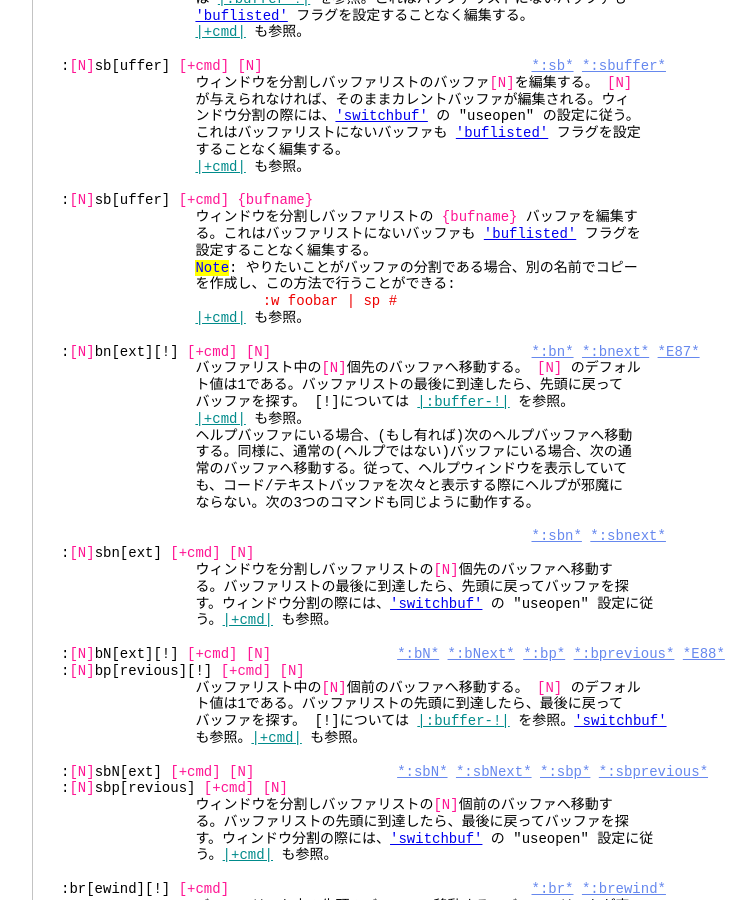
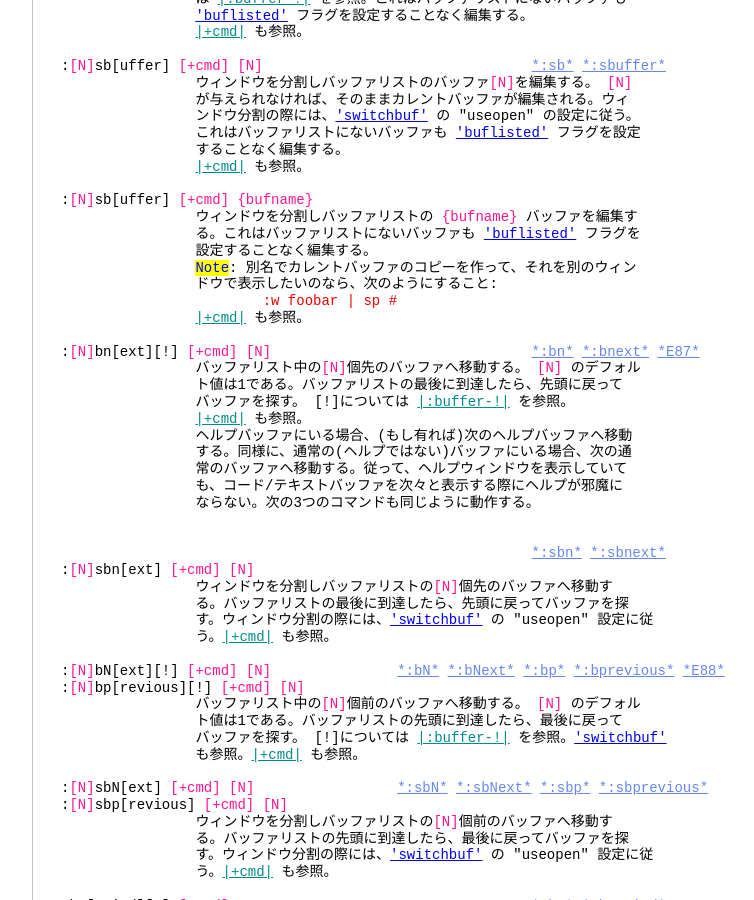
Before and after one commit to vim-jp/vimdoc-ja, a Jekyll site: the page built from windows.html, in a window 1280 px wide and 900 px high, scrolled down 18252 px. Shown: the whole window, without its empty margins (340-1094 px from the left). Built offline with Jekyll 4.4.1, drawn with Linux system fonts in a browser that asks for light colours; nearby versions of some CDN libraries; Markdown is read by kramdown in place of the engine named in the settings; comment, search, counter and statistics services are not loaded.

Commit message:
Deployed vim-jp/vimdoc-ja@3f8fcecf5f0b2161f9221d4a6de6440fb716a81a by ixeris.kaoriya.net

```diff
--- a/windows.html
+++ b/windows.html
@@ -1093,8 +1093,8 @@ z<span class="Special">{nr}&lt;CR&gt;</span>&nbsp;&nbsp;&nbsp;&nbsp;&nbsp;&nbsp;
 &nbsp;&nbsp;&nbsp;&nbsp;&nbsp;&nbsp;&nbsp;&nbsp;&nbsp;&nbsp;&nbsp;&nbsp;&nbsp;&nbsp;&nbsp;&nbsp;ウィンドウを分割しバッファリストの&nbsp;<span class="Special">{bufname}</span>&nbsp;バッファを編集す<br>
 &nbsp;&nbsp;&nbsp;&nbsp;&nbsp;&nbsp;&nbsp;&nbsp;&nbsp;&nbsp;&nbsp;&nbsp;&nbsp;&nbsp;&nbsp;&nbsp;る。これはバッファリストにないバッファも&nbsp;<a class="Type" href="options.html#'buflisted'">'buflisted'</a>&nbsp;フラグを<br>
 &nbsp;&nbsp;&nbsp;&nbsp;&nbsp;&nbsp;&nbsp;&nbsp;&nbsp;&nbsp;&nbsp;&nbsp;&nbsp;&nbsp;&nbsp;&nbsp;設定することなく編集する。<br>
-&nbsp;&nbsp;&nbsp;&nbsp;&nbsp;&nbsp;&nbsp;&nbsp;&nbsp;&nbsp;&nbsp;&nbsp;&nbsp;&nbsp;&nbsp;&nbsp;<span class="Todo">Note</span>: やりたいことがバッファの分割である場合、別の名前でコピー<br>
-&nbsp;&nbsp;&nbsp;&nbsp;&nbsp;&nbsp;&nbsp;&nbsp;&nbsp;&nbsp;&nbsp;&nbsp;&nbsp;&nbsp;&nbsp;&nbsp;を作成し、この方法で行うことができる:<br>
+&nbsp;&nbsp;&nbsp;&nbsp;&nbsp;&nbsp;&nbsp;&nbsp;&nbsp;&nbsp;&nbsp;&nbsp;&nbsp;&nbsp;&nbsp;&nbsp;<span class="Todo">Note</span>: 別名でカレントバッファのコピーを作って、それを別のウィン<br>
+&nbsp;&nbsp;&nbsp;&nbsp;&nbsp;&nbsp;&nbsp;&nbsp;&nbsp;&nbsp;&nbsp;&nbsp;&nbsp;&nbsp;&nbsp;&nbsp;ドウで表示したいのなら、次のようにすること:<br>
 <div class="helpExample">&nbsp;&nbsp;&nbsp;&nbsp;&nbsp;&nbsp;&nbsp;&nbsp;&nbsp;&nbsp;&nbsp;&nbsp;&nbsp;&nbsp;&nbsp;&nbsp;&nbsp;&nbsp;&nbsp;&nbsp;&nbsp;&nbsp;&nbsp;&nbsp;:w foobar | sp #</div>
 &nbsp;&nbsp;&nbsp;&nbsp;&nbsp;&nbsp;&nbsp;&nbsp;&nbsp;&nbsp;&nbsp;&nbsp;&nbsp;&nbsp;&nbsp;&nbsp;<a class="Identifier" href="editing.html#+cmd">|+cmd|</a>&nbsp;も参照。<br>
 <br>
@@ -1108,6 +1108,7 @@ z<span class="Special">{nr}&lt;CR&gt;</span>&nbsp;&nbsp;&nbsp;&nbsp;&nbsp;&nbsp;
 &nbsp;&nbsp;&nbsp;&nbsp;&nbsp;&nbsp;&nbsp;&nbsp;&nbsp;&nbsp;&nbsp;&nbsp;&nbsp;&nbsp;&nbsp;&nbsp;常のバッファへ移動する。従って、ヘルプウィンドウを表示していて<br>
 &nbsp;&nbsp;&nbsp;&nbsp;&nbsp;&nbsp;&nbsp;&nbsp;&nbsp;&nbsp;&nbsp;&nbsp;&nbsp;&nbsp;&nbsp;&nbsp;も、コード/テキストバッファを次々と表示する際にヘルプが邪魔に<br>
 &nbsp;&nbsp;&nbsp;&nbsp;&nbsp;&nbsp;&nbsp;&nbsp;&nbsp;&nbsp;&nbsp;&nbsp;&nbsp;&nbsp;&nbsp;&nbsp;ならない。次の3つのコマンドも同じように動作する。<br>
+<br>
 <br>
 &nbsp;&nbsp;&nbsp;&nbsp;&nbsp;&nbsp;&nbsp;&nbsp;&nbsp;&nbsp;&nbsp;&nbsp;&nbsp;&nbsp;&nbsp;&nbsp;&nbsp;&nbsp;&nbsp;&nbsp;&nbsp;&nbsp;&nbsp;&nbsp;&nbsp;&nbsp;&nbsp;&nbsp;&nbsp;&nbsp;&nbsp;&nbsp;&nbsp;&nbsp;&nbsp;&nbsp;&nbsp;&nbsp;&nbsp;&nbsp;&nbsp;&nbsp;&nbsp;&nbsp;&nbsp;&nbsp;&nbsp;&nbsp;&nbsp;&nbsp;&nbsp;&nbsp;&nbsp;&nbsp;&nbsp;&nbsp;<a class="Constant" href="windows.html#:sbn" name=":sbn">*:sbn*</a>&nbsp;<a class="Constant" href="windows.html#:sbnext" name=":sbnext">*:sbnext*</a><br>
 :<span class="Special">[N]</span>sbn[ext]&nbsp;<span class="Special">[+cmd]</span>&nbsp;<span class="Special">[N]</span><br>
@@ -1133,7 +1134,7 @@ z<span class="Special">{nr}&lt;CR&gt;</span>&nbsp;&nbsp;&nbsp;&nbsp;&nbsp;&nbsp;
 :br[ewind][!]&nbsp;<span class="Special">[+cmd]</span>&nbsp;&nbsp;&nbsp;&nbsp;&nbsp;&nbsp;&nbsp;&nbsp;&nbsp;&nbsp;&nbsp;&nbsp;&nbsp;&nbsp;&nbsp;&nbsp;&nbsp;&nbsp;&nbsp;&nbsp;&nbsp;&nbsp;&nbsp;&nbsp;&nbsp;&nbsp;&nbsp;&nbsp;&nbsp;&nbsp;&nbsp;&nbsp;&nbsp;&nbsp;&nbsp;&nbsp;<a class="Constant" href="windows.html#:br" name=":br">*:br*</a>&nbsp;<a class="Constant" href="windows.html#:brewind" name=":brewind">*:brewind*</a><br>
 &nbsp;&nbsp;&nbsp;&nbsp;&nbsp;&nbsp;&nbsp;&nbsp;&nbsp;&nbsp;&nbsp;&nbsp;&nbsp;&nbsp;&nbsp;&nbsp;バッファリスト中の先頭のバッファへ移動する。バッファリストが空<br>
 &nbsp;&nbsp;&nbsp;&nbsp;&nbsp;&nbsp;&nbsp;&nbsp;&nbsp;&nbsp;&nbsp;&nbsp;&nbsp;&nbsp;&nbsp;&nbsp;の場合はリストされていない最初のバッファに移動する。 [!]につい<br>
-&nbsp;&nbsp;&nbsp;&nbsp;&nbsp;&nbsp;&nbsp;&nbsp;&nbsp;&nbsp;&nbsp;&nbsp;&nbsp;&nbsp;&nbsp;&nbsp;ては<a class="Identifier" href="windows.html#:buffer-!">|:buffer-!|</a>&nbsp;を参照。<br>
+&nbsp;&nbsp;&nbsp;&nbsp;&nbsp;&nbsp;&nbsp;&nbsp;&nbsp;&nbsp;&nbsp;&nbsp;&nbsp;&nbsp;&nbsp;&nbsp;ては&nbsp;<a class="Identifier" href="windows.html#:buffer-!">|:buffer-!|</a>&nbsp;を参照。<br>
 <br>
 :bf[irst]&nbsp;<span class="Special">[+cmd]</span>&nbsp;&nbsp;&nbsp;&nbsp;&nbsp;&nbsp;&nbsp;&nbsp;&nbsp;&nbsp;&nbsp;&nbsp;&nbsp;&nbsp;&nbsp;&nbsp;&nbsp;&nbsp;&nbsp;&nbsp;&nbsp;&nbsp;&nbsp;&nbsp;&nbsp;&nbsp;&nbsp;&nbsp;&nbsp;&nbsp;&nbsp;&nbsp;&nbsp;&nbsp;&nbsp;&nbsp;&nbsp;&nbsp;&nbsp;&nbsp;<a class="Constant" href="windows.html#:bf" name=":bf">*:bf*</a>&nbsp;<a class="Constant" href="windows.html#:bfirst" name=":bfirst">*:bfirst*</a><br>
 &nbsp;&nbsp;&nbsp;&nbsp;&nbsp;&nbsp;&nbsp;&nbsp;&nbsp;&nbsp;&nbsp;&nbsp;&nbsp;&nbsp;&nbsp;&nbsp;<a class="Identifier" href="windows.html#:brewind">|:brewind|</a>&nbsp;と同じ。<br>
@@ -1151,7 +1152,7 @@ z<span class="Special">{nr}&lt;CR&gt;</span>&nbsp;&nbsp;&nbsp;&nbsp;&nbsp;&nbsp;
 :bl[ast][!]&nbsp;<span class="Special">[+cmd]</span>&nbsp;&nbsp;&nbsp;&nbsp;&nbsp;&nbsp;&nbsp;&nbsp;&nbsp;&nbsp;&nbsp;&nbsp;&nbsp;&nbsp;&nbsp;&nbsp;&nbsp;&nbsp;&nbsp;&nbsp;&nbsp;&nbsp;&nbsp;&nbsp;&nbsp;&nbsp;&nbsp;&nbsp;&nbsp;&nbsp;&nbsp;&nbsp;&nbsp;&nbsp;&nbsp;&nbsp;&nbsp;&nbsp;<a class="Constant" href="windows.html#:bl" name=":bl">*:bl*</a>&nbsp;<a class="Constant" href="windows.html#:blast" name=":blast">*:blast*</a><br>
 &nbsp;&nbsp;&nbsp;&nbsp;&nbsp;&nbsp;&nbsp;&nbsp;&nbsp;&nbsp;&nbsp;&nbsp;&nbsp;&nbsp;&nbsp;&nbsp;バッファリスト中の最後のバッファへ移動する。 バッファリストが<br>
 &nbsp;&nbsp;&nbsp;&nbsp;&nbsp;&nbsp;&nbsp;&nbsp;&nbsp;&nbsp;&nbsp;&nbsp;&nbsp;&nbsp;&nbsp;&nbsp;空の場合はリストされていない最初のバッファへ移動する。'[!]につ<br>
-&nbsp;&nbsp;&nbsp;&nbsp;&nbsp;&nbsp;&nbsp;&nbsp;&nbsp;&nbsp;&nbsp;&nbsp;&nbsp;&nbsp;&nbsp;&nbsp;いては<a class="Identifier" href="windows.html#:buffer-!">|:buffer-!|</a>&nbsp;を参照。<br>
+&nbsp;&nbsp;&nbsp;&nbsp;&nbsp;&nbsp;&nbsp;&nbsp;&nbsp;&nbsp;&nbsp;&nbsp;&nbsp;&nbsp;&nbsp;&nbsp;いては&nbsp;<a class="Identifier" href="windows.html#:buffer-!">|:buffer-!|</a>&nbsp;を参照。<br>
 <br>
 :sbl[ast]&nbsp;<span class="Special">[+cmd]</span>&nbsp;&nbsp;&nbsp;&nbsp;&nbsp;&nbsp;&nbsp;&nbsp;&nbsp;&nbsp;&nbsp;&nbsp;&nbsp;&nbsp;&nbsp;&nbsp;&nbsp;&nbsp;&nbsp;&nbsp;&nbsp;&nbsp;&nbsp;&nbsp;&nbsp;&nbsp;&nbsp;&nbsp;&nbsp;&nbsp;&nbsp;&nbsp;&nbsp;&nbsp;&nbsp;&nbsp;&nbsp;&nbsp;&nbsp;&nbsp;<a class="Constant" href="windows.html#:sbl" name=":sbl">*:sbl*</a>&nbsp;<a class="Constant" href="windows.html#:sblast" name=":sblast">*:sblast*</a><br>
 &nbsp;&nbsp;&nbsp;&nbsp;&nbsp;&nbsp;&nbsp;&nbsp;&nbsp;&nbsp;&nbsp;&nbsp;&nbsp;&nbsp;&nbsp;&nbsp;ウィンドウを分割してバッファリスト中の最後のバッファへ移動す<br>
```
